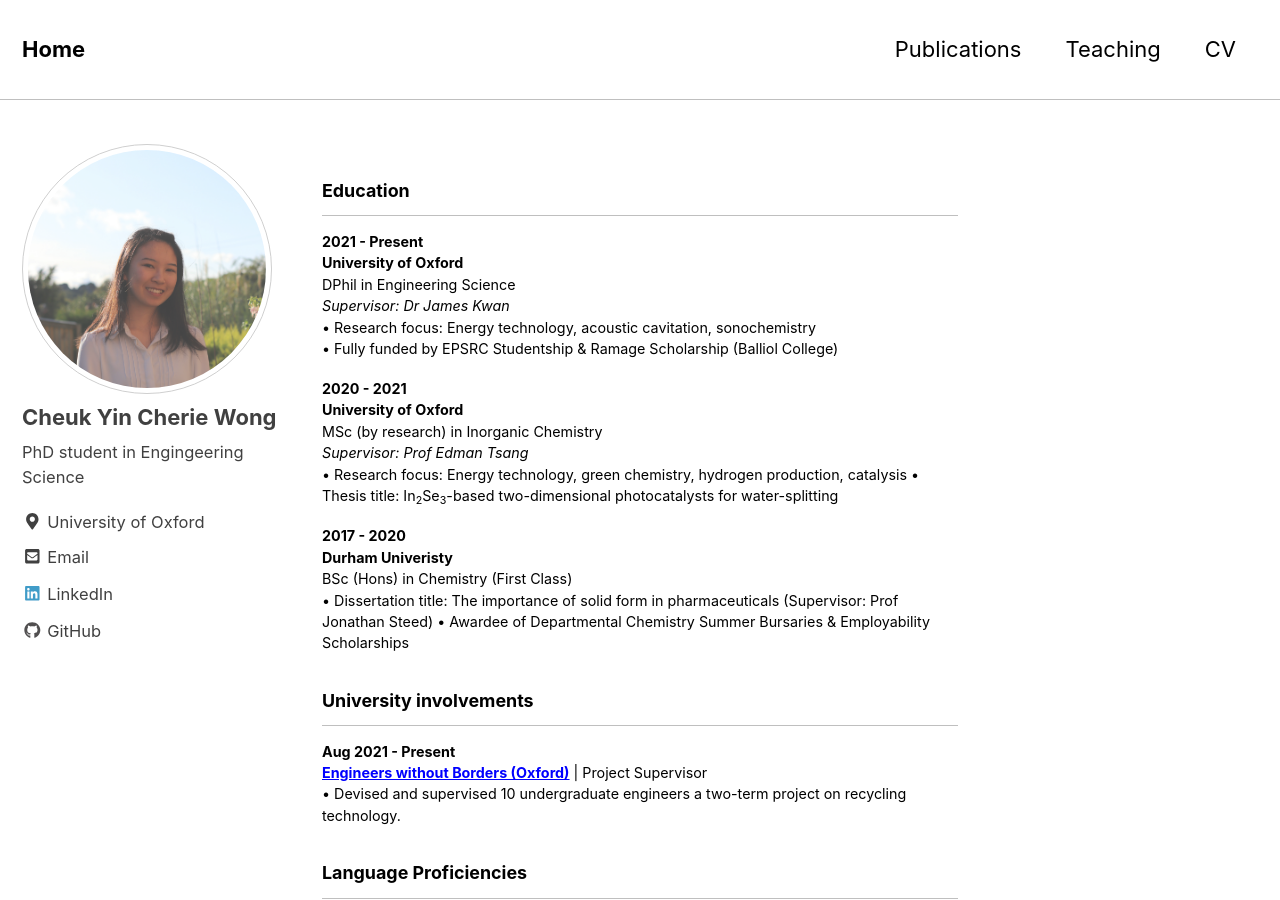
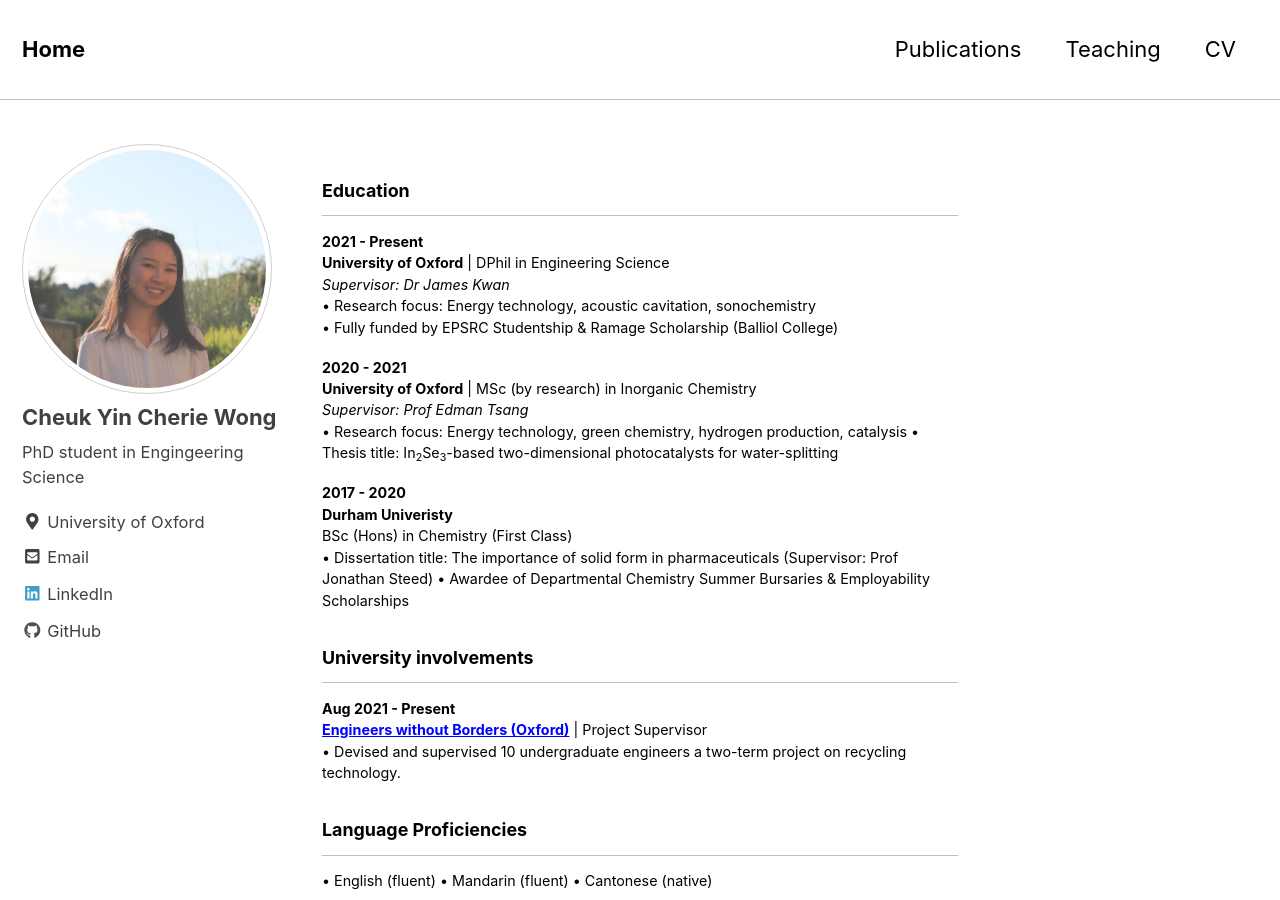
Before and after one commit to cheriewong/cheriewong.github.io, a Jekyll site: the page built from _pages/cv.md, in a window 1280 px wide and 900 px high. Built offline with Jekyll 4.4.1, drawn with Linux system fonts in a browser that asks for light colours; nearby versions of some CDN libraries.

```diff
--- a/_pages/cv.md
+++ b/_pages/cv.md
@@ -18,15 +18,13 @@ a.uline {text-decoration:underline;}
 ## Education
 ---
 **2021 - Present**<br>
-**University of Oxford**<br>
-DPhil in Engineering Science <br>
+**University of Oxford** | DPhil in Engineering Science <br>
 *Supervisor: Dr James Kwan* <br>
 • Research focus: Energy technology, acoustic cavitation, sonochemistry<br>
 •	Fully funded by EPSRC Studentship & Ramage Scholarship (Balliol College)<br>
 
 **2020 - 2021**<br>
-**University of Oxford**<br>
-MSc (by research) in Inorganic Chemistry <br>
+**University of Oxford** | MSc (by research) in Inorganic Chemistry <br>
 *Supervisor: Prof Edman Tsang* <br>
 • Research focus: Energy technology, green chemistry, hydrogen production, catalysis
 • Thesis title: In<sub>2</sub>Se<sub>3</sub>-based two-dimensional photocatalysts for water-splitting
```
Also changed, not shown: _pages/talks.md (+2 -0 lines).
